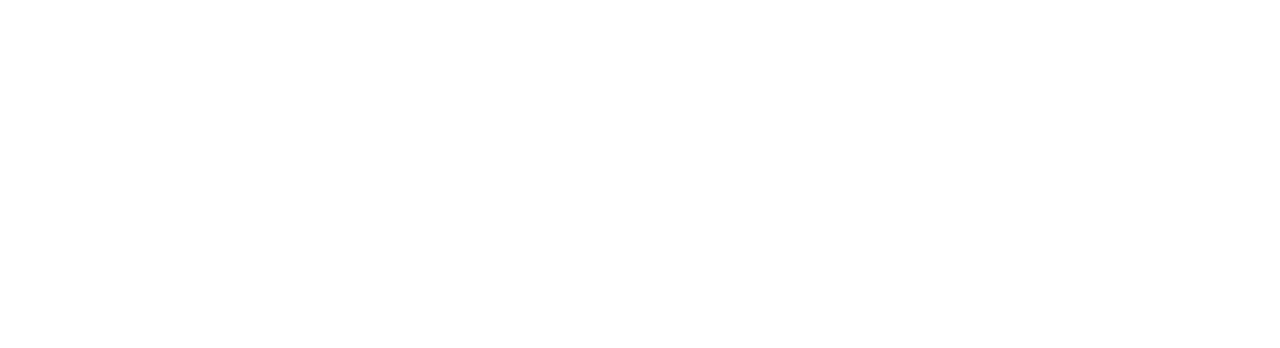
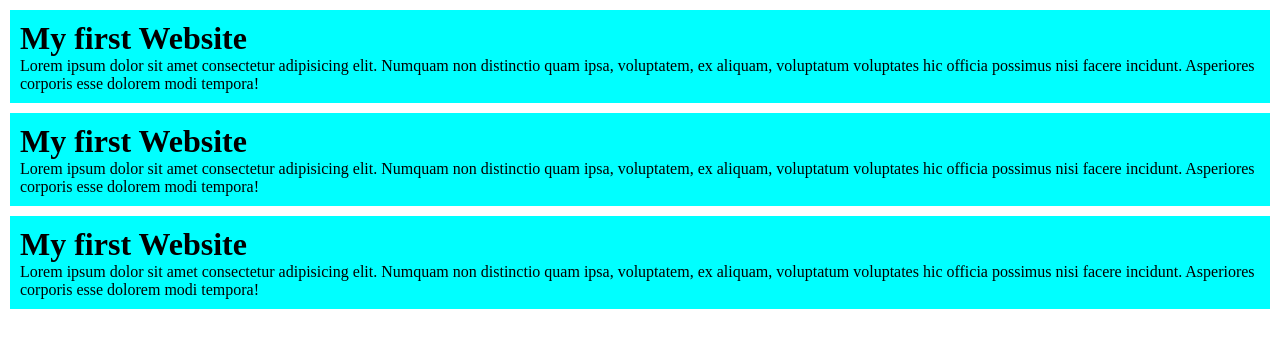
Before and after one commit to haobamshourav/my-2nd-github-repo, a plain HTML site: page index.html in a window 1280 px wide. Drawn offline with Linux system fonts and the light colour scheme.

Commit message:
my first design commit

```diff
--- a/index.html
+++ b/index.html
@@ -4,8 +4,20 @@
     <meta charset="UTF-8">
     <meta name="viewport" content="width=device-width, initial-scale=1.0">
     <title>My 2nd github repo</title>
+    <link rel="stylesheet" href="style.css">
 </head>
 <body>
-
+    <div class="first-div">
+        <h1>My first Website</h1>
+        <p>Lorem ipsum dolor sit amet consectetur adipisicing elit. Numquam non distinctio quam ipsa, voluptatem, ex aliquam, voluptatum voluptates hic officia possimus nisi facere incidunt. Asperiores corporis esse dolorem modi tempora!</p>
+    </div>
+    <div class="second-div">
+        <h1>My first Website</h1>
+        <p>Lorem ipsum dolor sit amet consectetur adipisicing elit. Numquam non distinctio quam ipsa, voluptatem, ex aliquam, voluptatum voluptates hic officia possimus nisi facere incidunt. Asperiores corporis esse dolorem modi tempora!</p>
+    </div>
+    <div class="third-div">
+        <h1>My first Website</h1>
+        <p>Lorem ipsum dolor sit amet consectetur adipisicing elit. Numquam non distinctio quam ipsa, voluptatem, ex aliquam, voluptatum voluptates hic officia possimus nisi facere incidunt. Asperiores corporis esse dolorem modi tempora!</p>
+    </div>
 </body>
 </html>
--- /dev/null
+++ b/style.css
@@ -0,0 +1,10 @@
+*{
+    padding: 0;
+    margin: 0;
+}
+
+div{
+    background-color: aqua;
+    padding:10px;
+    margin: 10px;
+}
```
